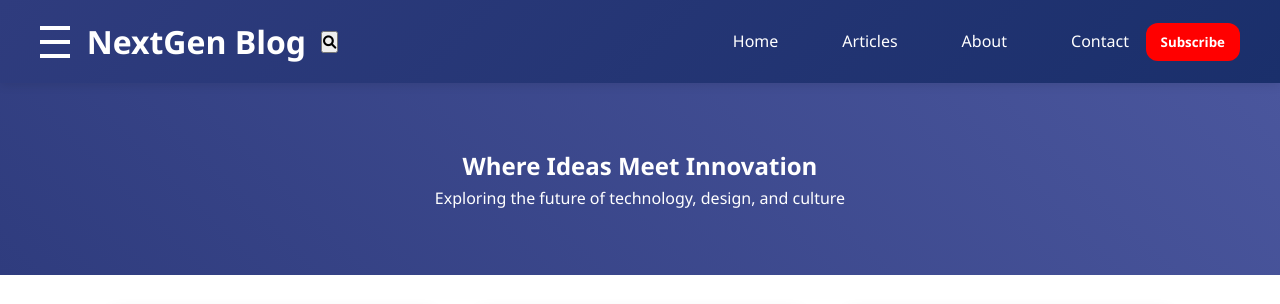
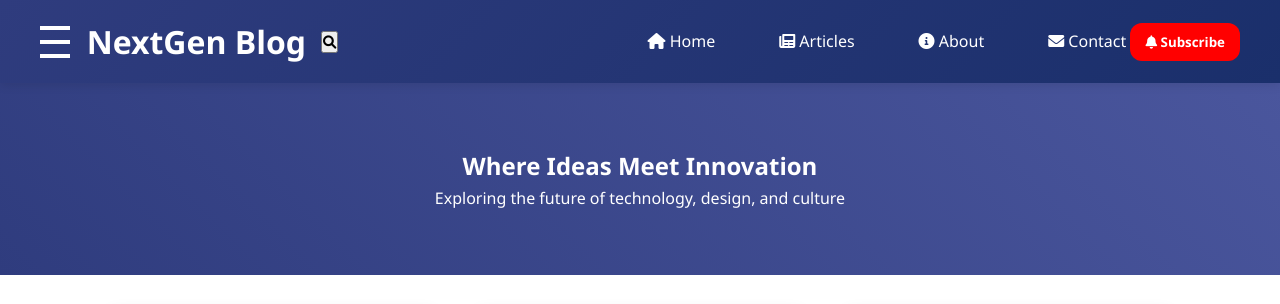
Before and after one commit to anshuman365/blog_system, a Flask app: page / in a window 1280 px wide. Shown: the top 304 px of the page. Run offline with Flask 3, Linux system fonts and the light colour scheme; some libraries are stand-ins or nearby versions.

Commit message:
Update index.html

```diff
--- a/templates/index.html
+++ b/templates/index.html
@@ -29,14 +29,17 @@
     <div id="suggestions"></div>
         </div>
 </div>
-            <div class="nav-links">
-                <a href="/">Home</a>
-                <a href="/articles">Articles</a>
-                <a href="/about">About</a>
-                <a href="/contact"><pre>Contact    </pre></a>
-            </div>
-        <button class="subscribe-btn" onclick="toggleSubscribe()">Subscribe</button>
-    </header>
+<div class="nav-links">
+    <a href="/"><i class="fas fa-home"></i> Home</a>
+    <a href="/articles"><i class="fas fa-newspaper"></i> Articles</a>
+    <a href="/about"><i class="fas fa-info-circle"></i> About</a>
+    <a href="/contact"><pre><i class="fas fa-envelope"></i> Contact </pre></a>
+</div>
+<button class="subscribe-btn" onclick="window.location.href='/register'">
+    <i class="fas fa-bell"></i> Subscribe
+</button>
+
+
         </nav>
     </header>
     <section class="hero">
```
